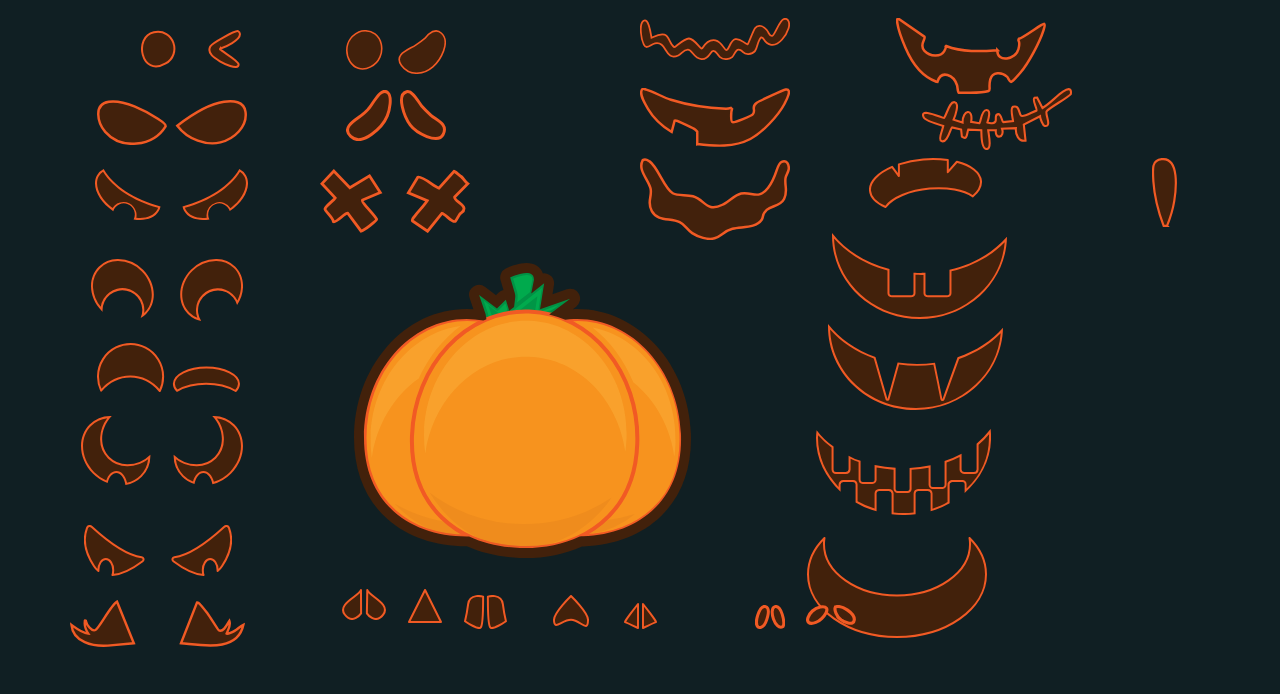
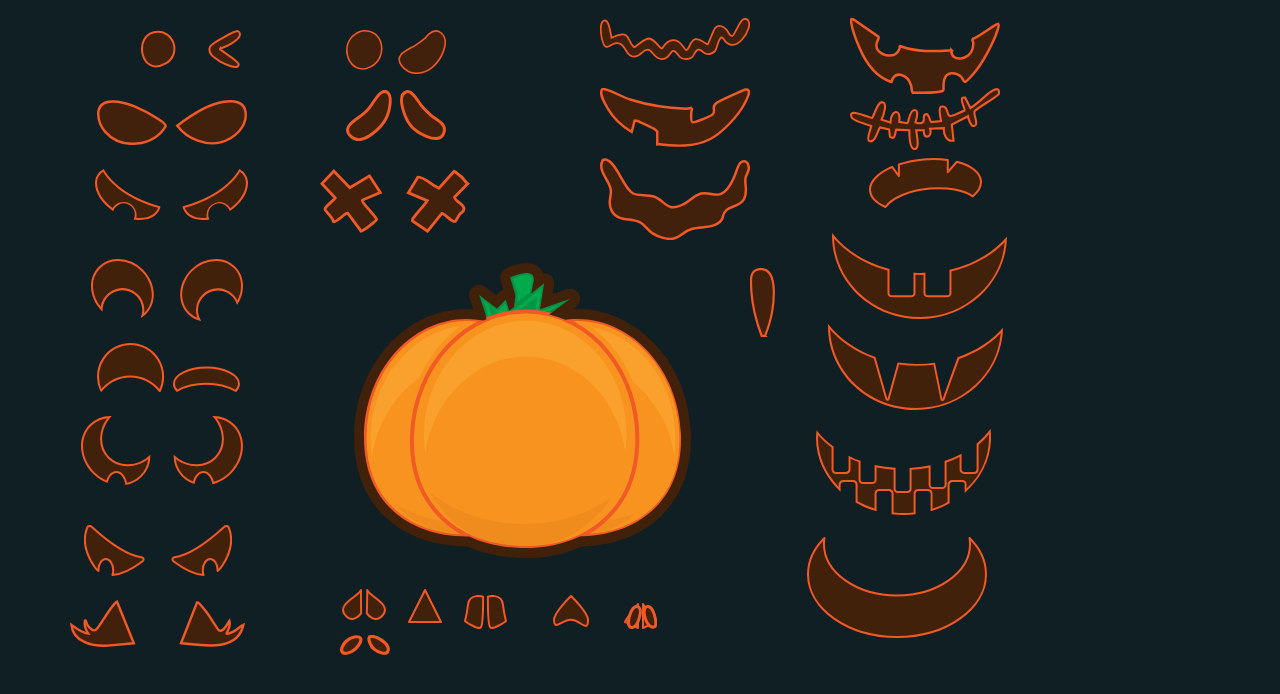
Before and after one commit to romelfowler/DESIGN-halloween-build-your-own-lantern, a plain HTML site: page index.html in a window 1280 px wide. Drawn offline with Linux system fonts and the light colour scheme.

Commit message:
fixed css

```diff
--- a/scss/style.scss
+++ b/scss/style.scss
@@ -83,23 +83,24 @@ body {
     position: absolute; left: 869px; top: 158px; z-index: 5;
   }
   #mouth6 {
-    position: absolute; left: 90%; top: 158px; z-index: 5; width:25px
+    position: absolute;     left: 750px;
+    top: 268px;z-index: 5; width:25px
   }
   #mouth7 {
-    position: absolute; left: 50%; top: 158px; z-index: 5; width:150px
+    position: absolute; left: 600px; top: 158px; z-index: 5; width:150px
   }
   #mouth8 {
-    position: absolute; left: 50%; top: 88px;z-index: 5; width:150px
+    position: absolute; left: 600px; top: 88px;z-index: 5; width:150px
   }
   #mouth9 {
-    position: absolute;     left: 72%;
+    position: absolute;     left: 850px;
     top: 88px; z-index: 5; width:150px
   }
   #mouth10 {
-    position: absolute; left: 50%; top: 18px;z-index: 5; width:150px
+    position: absolute; left: 600px; top: 18px;z-index: 5; width:150px
   }
   #mouth11 {
-    position: absolute; left: 70%; top: 18px;z-index: 5; width:150px
+    position: absolute; left: 850px; top: 18px;z-index: 5; width:150px
   }
   #nose1 {
     position: absolute; left: 342px; top: 589px; z-index: 5;
@@ -118,15 +119,15 @@ body {
   }
   #nose6 {
     position: absolute;
-    left: 59%;
+    left: 49%;
     top: 605px;
     z-index: 5;
     width: 30px;
   }
   #nose7 {
     position: absolute;
-    left: 63%;
-    top: 605px;
+    left: 340px;
+    top: 635px;
     z-index: 5;
     width: 50px;
   }
```
Also changed, not shown: css/style.css, 1 other file.
